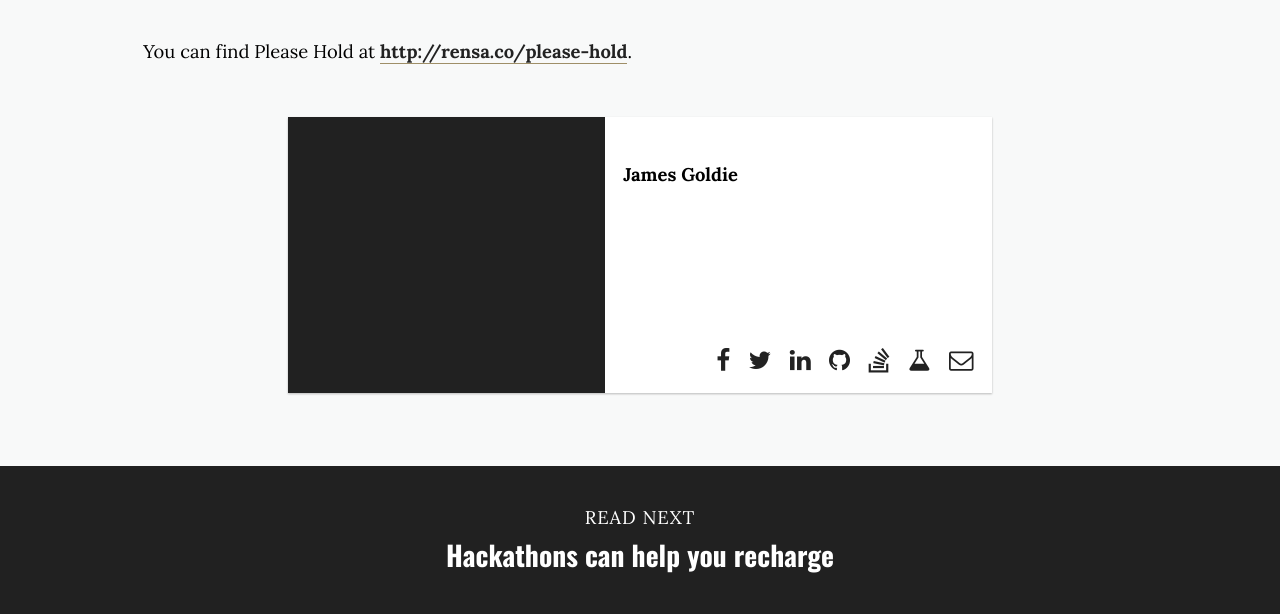
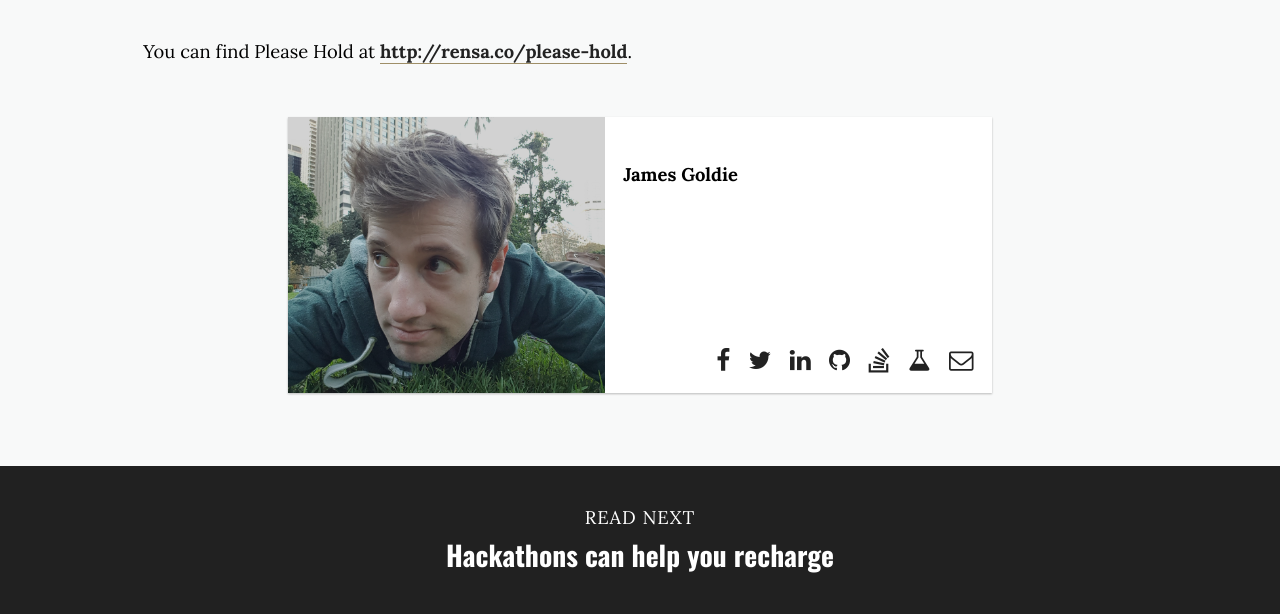
Before and after one commit to rensa/rensa.github.io, a Jekyll site: the page built from _posts/projects/2016-11-05-please-hold.md, in a window 1280 px wide. Shown: the part 900-1514 px from the top of the page. Built offline with Jekyll 4.4.1, drawn with Linux system fonts in a browser that asks for light colours; nearby versions of some CDN libraries.

Commit message:
Social image fix

```diff
--- a/_layouts/post.html
+++ b/_layouts/post.html
@@ -44,7 +44,7 @@ layout: default
   <section class="profile">
     <div class="profile__card">
       <div class="profile__img">
-        <figure class="absolute-bg" style="background-image: url('{{ site.profile_img }}');"></figure>
+        <figure class="absolute-bg" style="background-image: url('{{site.url}}/{{ site.profile_img }}');"></figure>
       </div>
       <div class="profile__container">
         <h4>{{ site.name }}</h4>
```
